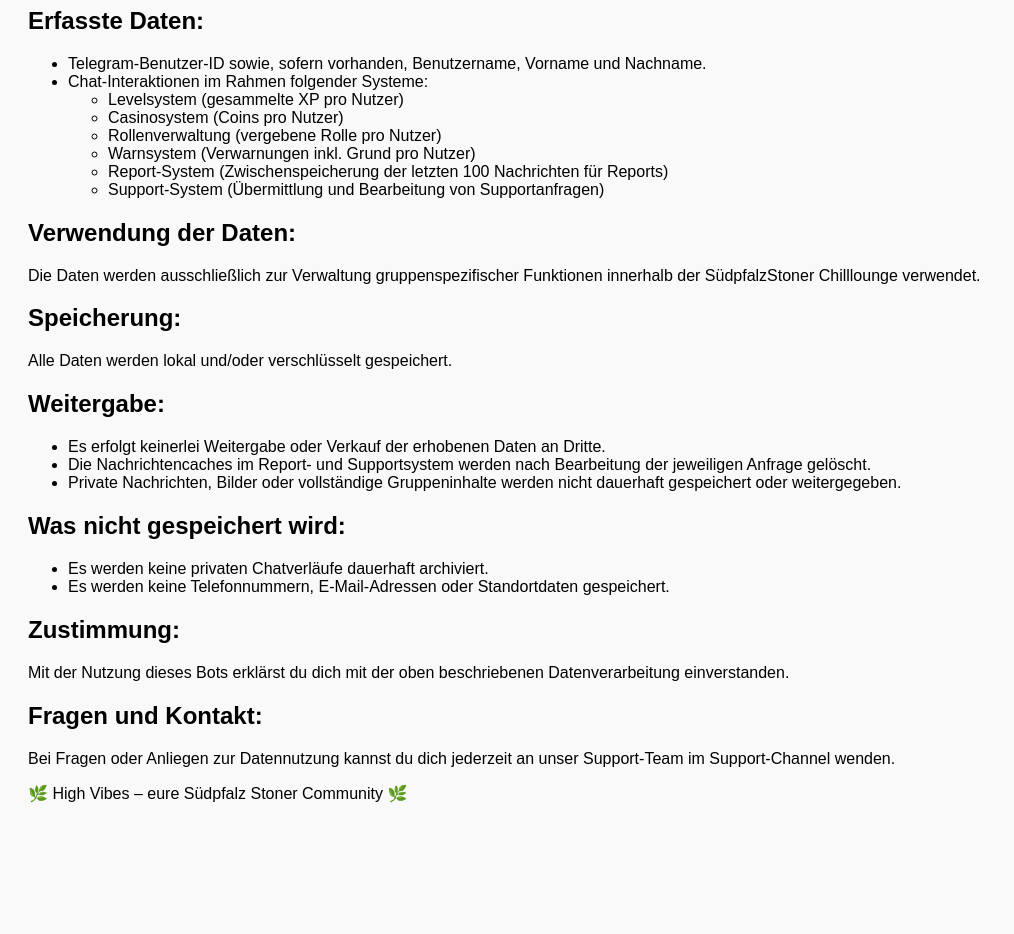
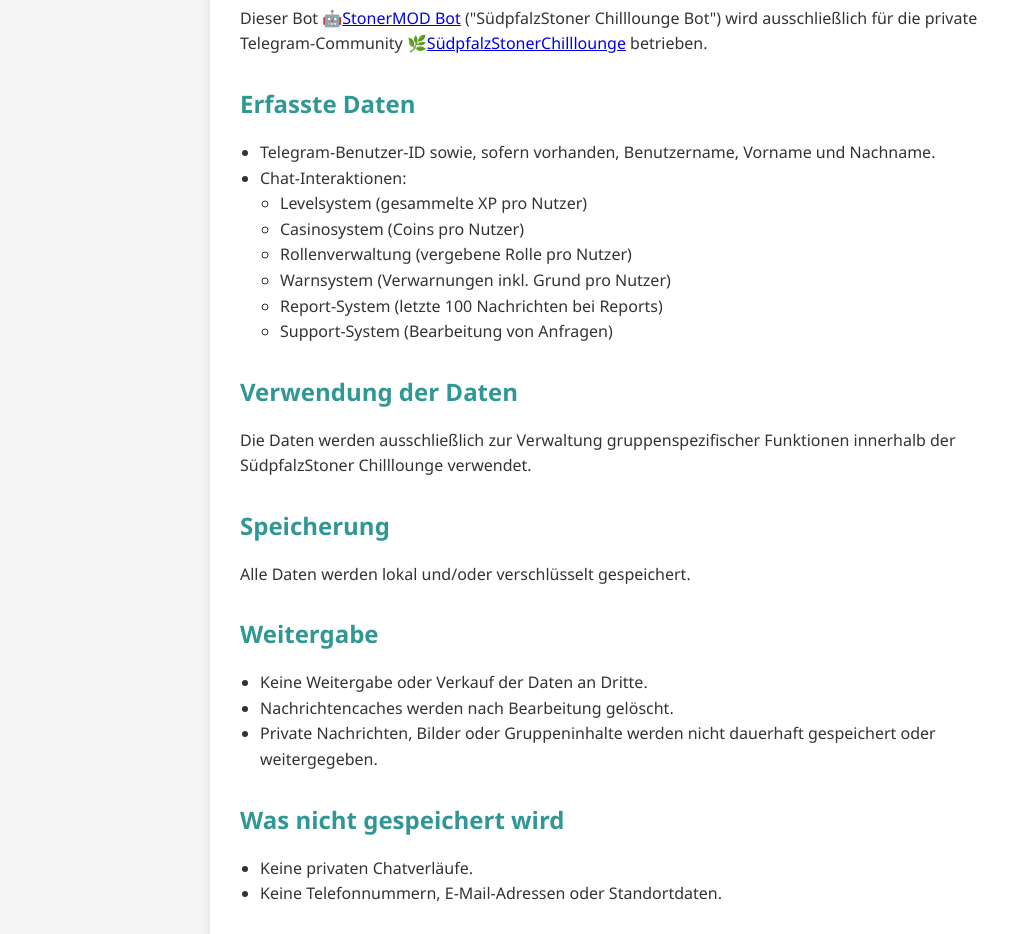
Before and after one commit to SMNFL/stonermod-privacy-policy, a plain HTML site: page index.html in a window 1280 px wide. Shown: the part 140-1074 px from the top of the page, without its empty margins (0-1014 px from the left). Before the commit the page ends 987 px from the top, so only its background shows below. Drawn offline with Linux system fonts and the light colour scheme.

Commit message:
update index.html - nicer style and links

```diff
--- a/index.html
+++ b/index.html
@@ -4,52 +4,101 @@
     <meta charset="UTF-8">
     <meta name="viewport" content="width=device-width, initial-scale=1.0">
     <title>Datenschutzerklärung - SüdpfalzStoner Chilllounge Bot</title>
+    <style>
+        body {
+            font-family: 'Segoe UI', Tahoma, Geneva, Verdana, sans-serif;
+            background-color: #f5f5f5;
+            margin: 0;
+            padding: 30px;
+            color: #333;
+        }
+        .container {
+            max-width: 800px;
+            margin: auto;
+            background-color: #ffffff;
+            padding: 30px;
+            border-radius: 10px;
+            box-shadow: 0px 4px 12px rgba(0, 0, 0, 0.1);
+        }
+        h1 {
+            color: #2c7a7b;
+            text-align: center;
+        }
+        h2 {
+            color: #319795;
+            margin-top: 30px;
+        }
+        p, li {
+            line-height: 1.6;
+        }
+        ul {
+            padding-left: 20px;
+        }
+        footer {
+            margin-top: 50px;
+            text-align: center;
+            font-size: 0.9em;
+            color: #666;
+        }
+    </style>
 </head>
-<body style="font-family: Arial, sans-serif; padding: 20px; background-color: #f9f9f9;">
-    <h1>📜 Datenschutzerklärung (Privacy Policy)</h1>
+<body>
 
-    <p>Dieser Bot [StonerMOD_bot] ("SüdpfalzStoner Chilllounge Bot") wird ausschließlich für die private Telegram-Community betrieben.</p>
+    <div class="container">
+        <h1>📜 Datenschutzerklärung</h1>
 
-    <h2>Erfasste Daten:</h2>
+        <p>Dieser Bot 🤖<a href="https://t.me/StonerMOD_bot" target="_blank">StonerMOD Bot</a> ("SüdpfalzStoner Chilllounge Bot") wird ausschließlich für die private Telegram-Community 🌿<a href="https://t.me/SuedpfalzStonerChilllounge" target="_blank">SüdpfalzStonerChilllounge</a> betrieben.</p>
+
+        <h2>Erfasste Daten</h2>
         <ul>
             <li>Telegram-Benutzer-ID sowie, sofern vorhanden, Benutzername, Vorname und Nachname.</li>
-        <li>Chat-Interaktionen im Rahmen folgender Systeme:
+            <li>Chat-Interaktionen:
                 <ul>
                     <li>Levelsystem (gesammelte XP pro Nutzer)</li>
                     <li>Casinosystem (Coins pro Nutzer)</li>
                     <li>Rollenverwaltung (vergebene Rolle pro Nutzer)</li>
                     <li>Warnsystem (Verwarnungen inkl. Grund pro Nutzer)</li>
-                <li>Report-System (Zwischenspeicherung der letzten 100 Nachrichten für Reports)</li>
-                <li>Support-System (Übermittlung und Bearbeitung von Supportanfragen)</li>
+                    <li>Report-System (letzte 100 Nachrichten bei Reports)</li>
+                    <li>Support-System (Bearbeitung von Anfragen)</li>
                 </ul>
             </li>
         </ul>
 
-    <h2>Verwendung der Daten:</h2>
+        <h2>Verwendung der Daten</h2>
         <p>Die Daten werden ausschließlich zur Verwaltung gruppenspezifischer Funktionen innerhalb der SüdpfalzStoner Chilllounge verwendet.</p>
 
-    <h2>Speicherung:</h2>
+        <h2>Speicherung</h2>
         <p>Alle Daten werden lokal und/oder verschlüsselt gespeichert.</p>
 
-    <h2>Weitergabe:</h2>
+        <h2>Weitergabe</h2>
         <ul>
-        <li>Es erfolgt keinerlei Weitergabe oder Verkauf der erhobenen Daten an Dritte.</li>
-        <li>Die Nachrichtencaches im Report- und Supportsystem werden nach Bearbeitung der jeweiligen Anfrage gelöscht.</li>
-        <li>Private Nachrichten, Bilder oder vollständige Gruppeninhalte werden nicht dauerhaft gespeichert oder weitergegeben.</li>
+            <li>Keine Weitergabe oder Verkauf der Daten an Dritte.</li>
+            <li>Nachrichtencaches werden nach Bearbeitung gelöscht.</li>
+            <li>Private Nachrichten, Bilder oder Gruppeninhalte werden nicht dauerhaft gespeichert oder weitergegeben.</li>
         </ul>
 
-    <h2>Was nicht gespeichert wird:</h2>
+        <h2>Was nicht gespeichert wird</h2>
         <ul>
-        <li>Es werden keine privaten Chatverläufe dauerhaft archiviert.</li>
-        <li>Es werden keine Telefonnummern, E-Mail-Adressen oder Standortdaten gespeichert.</li>
+            <li>Keine privaten Chatverläufe.</li>
+            <li>Keine Telefonnummern, E-Mail-Adressen oder Standortdaten.</li>
         </ul>
 
-    <h2>Zustimmung:</h2>
-    <p>Mit der Nutzung dieses Bots erklärst du dich mit der oben beschriebenen Datenverarbeitung einverstanden.</p>
+        <h2>Zustimmung</h2>
+        <p>Mit der Nutzung dieses Bots erklärst du dich mit der beschriebenen Datenverarbeitung einverstanden.</p>
 
-    <h2>Fragen und Kontakt:</h2>
-    <p>Bei Fragen oder Anliegen zur Datennutzung kannst du dich jederzeit an unser Support-Team im Support-Channel wenden.</p>
+        <h2>Kontakt</h2>
+        <p>Bei Fragen oder Anliegen bitte den Support-Channel der Community kontaktieren. 🌿</p>
 
-    <p>🌿 High Vibes – eure Südpfalz Stoner Community 🌿</p>
+        <h2>Links</h2>
+        <ul>
+            <li><a href="https://t.me/SuedpfalzStonerChilllounge" target="_blank">🌿 Zur SüdpfalzStoner Chilllounge Telegram-Gruppe</a></li>
+            <li><a href="https://t.me/StonerMOD_bot" target="_blank">🤖 Zum StonerMOD Bot</a></li>
+        </ul>
+
+        <footer>
+            🌿 High Vibes – SüdpfalzStoner Chilllounge 🌿
+        </footer>
+    </div>
+
 </body>
 </html>
```
Also changed, not shown: 1 other file. Lines whose indentation alone changed are shown as unchanged.
